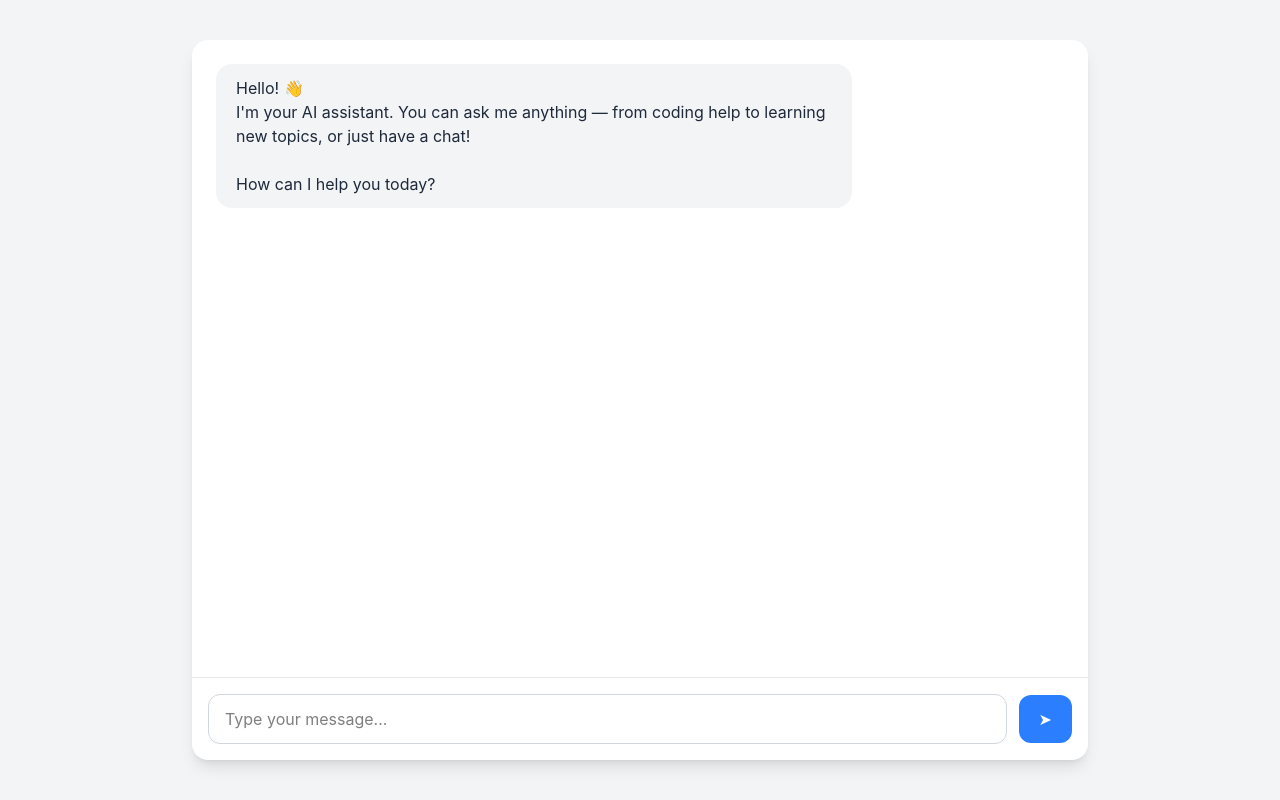
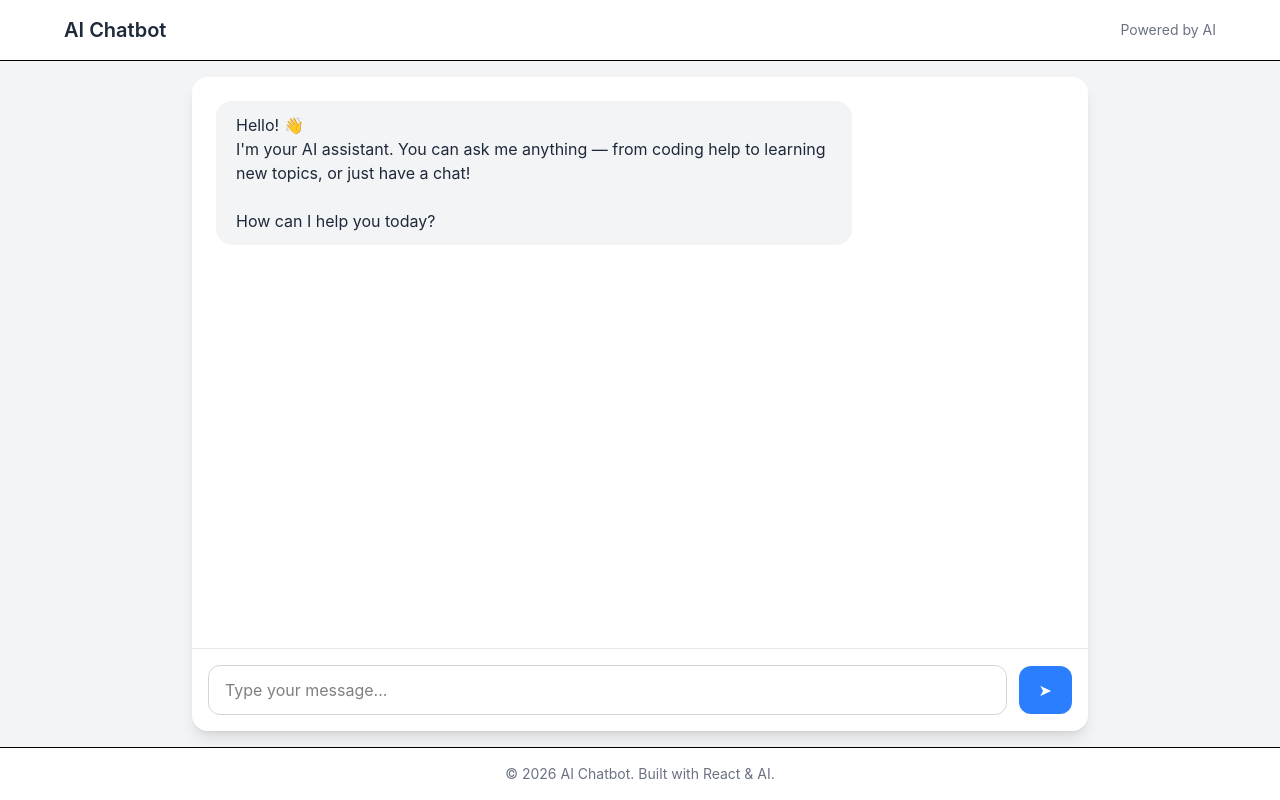
Before and after one commit to SayanSaha2003/ai-chatbot, a React (Vite) app in the folder client/: page / in a window 1280 px wide. Built offline with nearby package versions, Linux system fonts and the light colour scheme.

Commit message:
Add Navbar and Footer components

```diff
--- a/client/src/App.jsx
+++ b/client/src/App.jsx
@@ -1,7 +1,19 @@
+import Navbar from "./components/Navbar";
 import Chat from "./components/Chat";
+import Footer from "./components/Footer";
 
 function App() {
-    return <Chat />;
+    return (
+        <div className="flex h-screen flex-col bg-gray-100">
+            <Navbar />
+
+            <main className="flex-1 min-h-0">
+                <Chat />
+            </main>
+
+            <Footer />
+        </div>
+    );
 }
 
 export default App;
--- a/client/src/components/Chat.jsx
+++ b/client/src/components/Chat.jsx
@@ -29,7 +29,7 @@ function Chat() {
 
             //
             const reader = response.body.getReader(); // Read the response stream
-            const decoder = new TextDecoder();  //  Decode the stream into text
+            const decoder = new TextDecoder(); //  Decode the stream into text
 
             let assistantMessage = "";
             setMessages((prev) => [
@@ -63,8 +63,8 @@ function Chat() {
     };
 
     return (
-        <div className="flex h-screen items-center justify-center bg-gray-100 p-4">
-            <div className="flex h-[90vh] w-full max-w-4xl flex-col overflow-hidden rounded-2xl bg-white shadow-lg">
+        <div className="flex h-full min-h-0 items-center justify-center bg-gray-100 p-4">
+            <div className="flex h-full w-full max-w-4xl flex-col overflow-hidden rounded-2xl bg-white shadow-lg">
                 <div className="flex-1 space-y-6 overflow-y-auto p-6">
                     {messages.map((message, index) => (
                         <div
@@ -87,7 +87,6 @@ function Chat() {
                         </div>
                     ))}
                 </div>
-
                 <Input onSend={handleSend} />
             </div>
         </div>
--- /dev/null
+++ b/client/src/components/Footer.jsx
@@ -0,0 +1,11 @@
+const Footer = () => {
+  return (
+    <footer className="border-t bg-white px-6 py-4 text-center">
+      <p className="text-sm text-gray-500">
+        © 2026 AI Chatbot. Built with React & AI.
+      </p>
+    </footer>
+  );
+};
+
+export default Footer;
--- /dev/null
+++ b/client/src/components/Navbar.jsx
@@ -0,0 +1,17 @@
+const Navbar = () => {
+  return (
+    <nav className="border-b bg-white px-6 py-4">
+      <div className="mx-auto flex max-w-6xl items-center justify-between">
+        <h1 className="text-xl font-semibold text-gray-800">
+          AI Chatbot
+        </h1>
+
+        <span className="text-sm text-gray-500">
+          Powered by AI
+        </span>
+      </div>
+    </nav>
+  );
+};
+
+export default Navbar;
```
